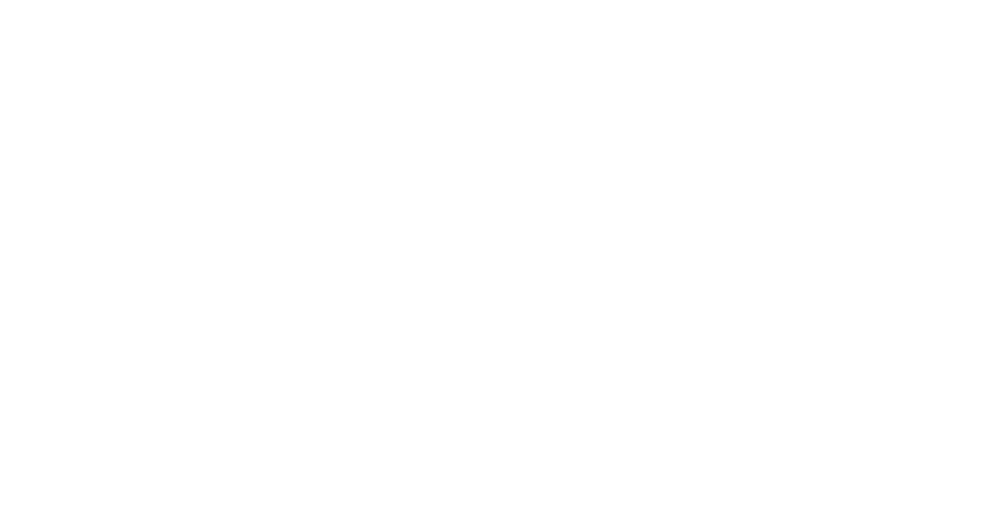
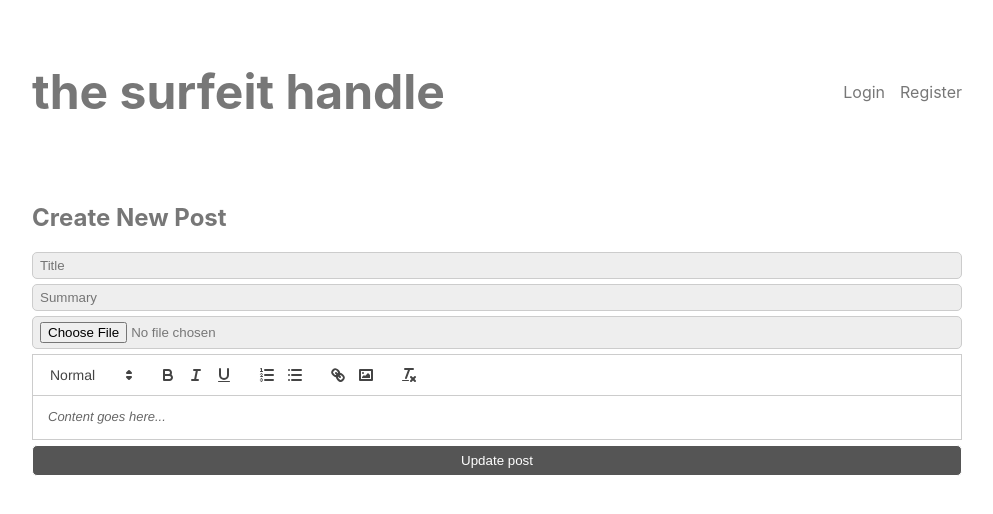
Before and after one commit to davidvtaylor84/fiction_blog, a React (Create React App) app in the folder client/: page /edit/1 in a window 1280 px wide. Before the commit this address had no page. Shown: the top 514 px of the page, without its empty margins (143-1136 px from the left). Built offline with nearby package versions, Linux system fonts and the light colour scheme; no server answers.

Commit message:
can now edit posts

```diff
--- a/client/src/App.css
+++ b/client/src/App.css
@@ -38,6 +38,10 @@
 header nav {
   display: flex;
   gap: 15px;
+}
+
+header nav a{
+  cursor: pointer;
 }
 
 div.post {
--- a/client/src/App.js
+++ b/client/src/App.js
@@ -7,6 +7,7 @@
 import { UserContextProvider } from './UserContext';
 import CreatePost from './pages/CreatePost';
 import PostPage from './pages/PostPage';
+import EditPost from './pages/EditPost';
 
 function App() {
   return (
@@ -18,6 +19,7 @@
         <Route path='/register' element={<Register/>}/>
         <Route path='/create' element={<CreatePost/>}/>
         <Route path='/post/:id' element={<PostPage/>}/>
+        <Route path='/edit/:id' element={<EditPost/>}/>
       </Route>
     </Routes>
     </UserContextProvider>
--- /dev/null
+++ b/client/src/pages/EditPost.js
@@ -0,0 +1,95 @@
+import React, { useEffect } from 'react';
+import ReactQuill from "react-quill"
+import 'react-quill/dist/quill.snow.css'
+import { useState} from 'react';
+import { Navigate, useParams } from 'react-router-dom';
+
+const EditPost = () => {
+
+    const {id} = useParams();
+    const [title, setTitle] = useState('');
+    const [summary, setSummary] = useState('');
+    const [content, setContent] = useState('');
+    const [files, setFiles] = useState('');
+    const [redirect, setRedirect] = useState(false);
+
+    useEffect(()=>{
+        fetch(`http://localhost:4000/post/${id}`)
+        .then(res => {res.json()
+        .then(postInfo =>{
+            setTitle(postInfo.title);
+            setSummary(postInfo.summary);
+            setContent(postInfo.content);
+        })
+    })}, [])
+
+    const titleChangeHandler = (e)=>{
+        setTitle(e.target.value);
+    }
+
+    const summaryChangeHandler = (e) =>{
+        setSummary(e.target.value);
+    }
+
+    const contentChangeHandler = (newValue) => {
+        setContent(newValue);
+    }
+
+    const fileChangeHandler = (e) =>{
+        setFiles(e.target.files)
+    }
+
+    const modules = {
+        toolbar: [
+            [{'header': [1,2, false]}],
+            ['bold', 'italic', 'underline'],
+            [{'list': 'ordered'}, {'list': 'bullet'}],
+            ['link', 'image'],
+            ['clean']
+        ]
+    }
+
+    const formats = [
+        'header',
+        'bold', 'italic', 'underline', 'strike', 'blockquote',
+        'list', 'bullet', 'indent', 'link', 'image'
+    ];
+
+    async function updatePost(e) {
+        e.preventDefault();
+        const data = new FormData();
+        data.set('title', title);
+        data.set('summary', summary);
+        data.set('content', content);
+        data.set('id', id);
+        if(files?.[0]){
+            data.set('file', files?.[0]);
+        }
+        e.preventDefault();
+        const response = await fetch('http://localhost:4000/post', {
+            method: 'PUT',
+            body: data,
+            credentials: 'include',
+        })
+        if(response.ok){
+            setRedirect(true);
+        }
+    }
+
+    if(redirect){
+        return <Navigate to={`/post/${id}`}/>
+    }
+
+  return (
+    <form onSubmit={updatePost}>
+        <h2>Create New Post</h2>
+        <input type='title' placeholder={'Title'} value={title} onChange={titleChangeHandler}/>
+        <input type='summary' placeholder={'Summary'} value={summary} onChange={summaryChangeHandler}/>
+        <input type='file' onChange={fileChangeHandler}/>
+        <ReactQuill value={content} onChange={contentChangeHandler} placeholder={'Content goes here...'} modules={modules} formats={formats}/>
+        <button style={{marginTop: '5px'}}>Update post</button>
+    </form>
+  )
+}
+
+export default EditPost
--- a/client/src/pages/PostPage.js
+++ b/client/src/pages/PostPage.js
@@ -1,5 +1,5 @@
 import React, { useEffect, useState, useContext } from 'react'
-import { useParams } from 'react-router-dom'
+import { Link, useParams } from 'react-router-dom'
 import { format } from 'date-fns';
 import { UserContext } from '../UserContext';
 
@@ -29,7 +29,7 @@
         <div className='content' dangerouslySetInnerHTML={{__html: post.content}}/>
         {userInfo && (
             <div className='edit-row'>
-                <a className='edit-btn' href=''>Edit Post</a>
+                <Link className='edit-btn' to={`/edit/${post._id}`}>Edit Post</Link>
             </div>
         )}
         <time>{format(new Date(post.createdAt), 'dd-MM-yyyy')}</time>
```
Also changed, not shown: 1 other file (tests, documents, lock files or other folders).
